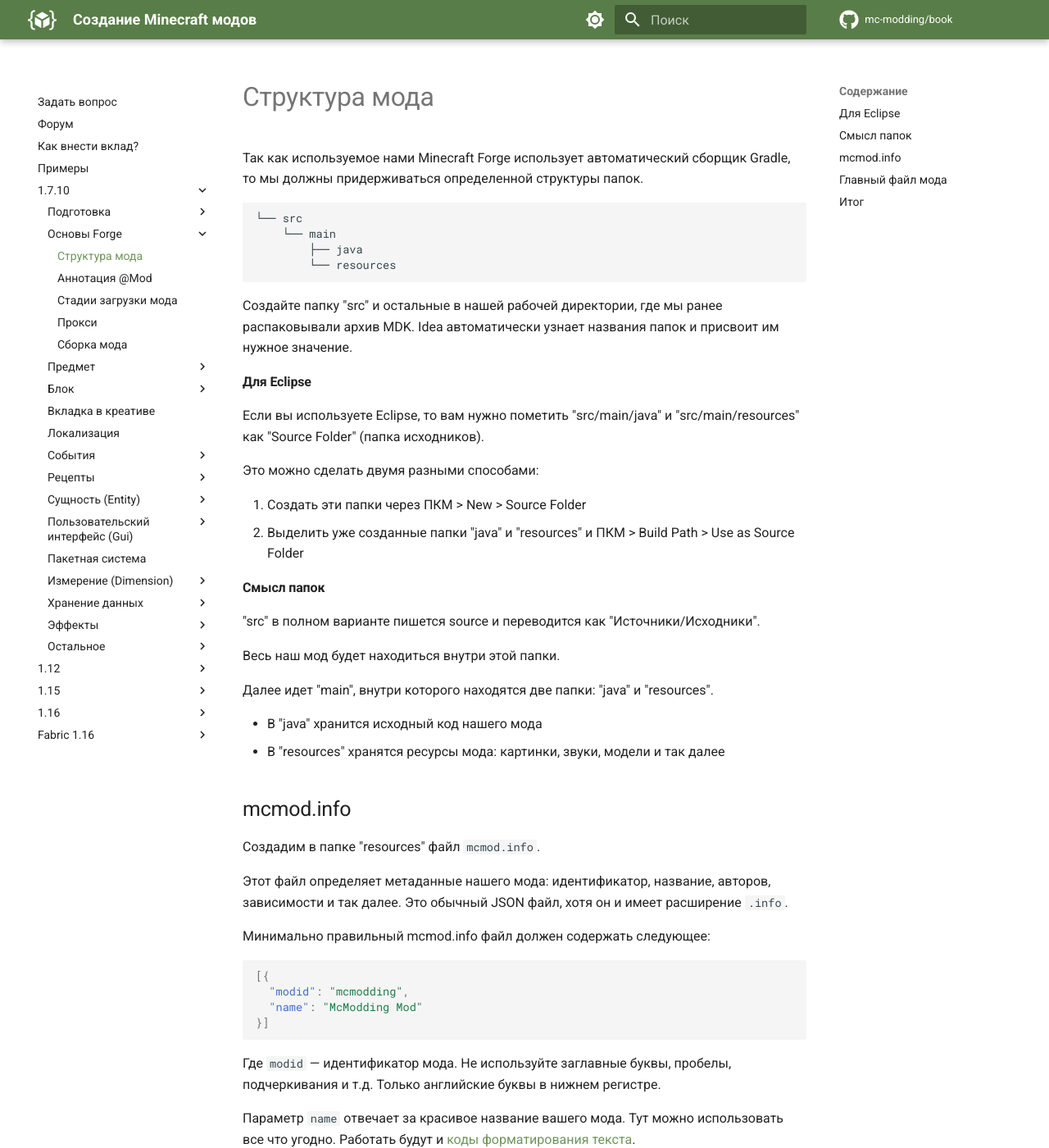
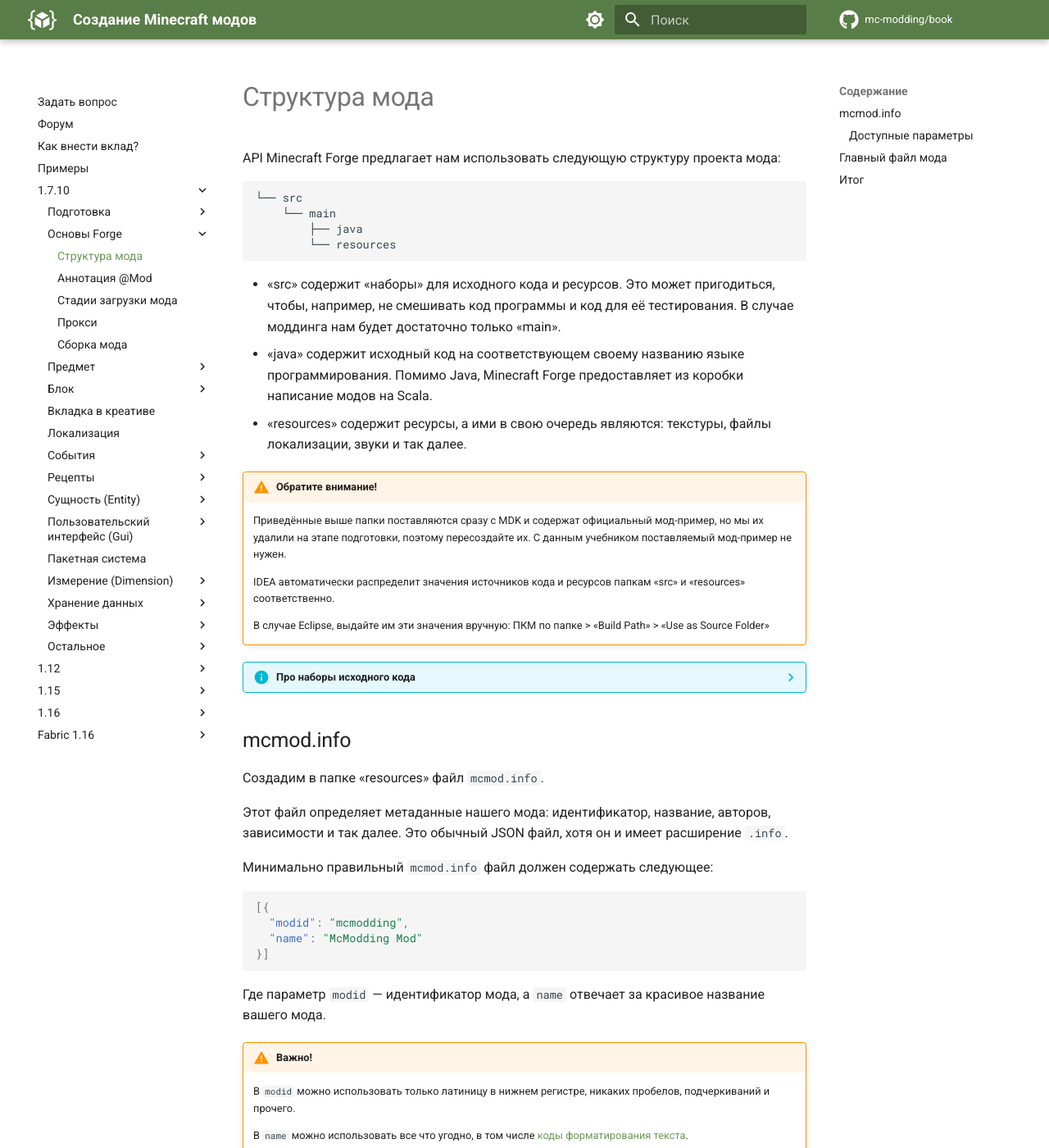
Before and after one commit to mc-modding/book, an MkDocs documentation site: the page built from docs/1.7.10/basics/mod-structure.md, in a window 1280 px wide and 1400 px high. Shown: the whole window at 82% size. Built offline with MkDocs 1.6.1 and Material for MkDocs 9.7.7, drawn with Linux system fonts in a browser that asks for light colours; comment, search, counter and statistics services are not loaded; some of the changed text lies outside the part shown.

Commit message:
refactor: 1.7.10/mod-structure;

````diff
--- a/docs/1.7.10/basics/mod-structure.md
+++ b/docs/1.7.10/basics/mod-structure.md
@@ -2,8 +2,7 @@
 
 # Структура мода
 
-Так как используемое нами Minecraft Forge использует автоматический сборщик Gradle, то мы должны придерживаться определенной
-структуры папок.
+API Minecraft Forge предлагает нам использовать следующую структуру проекта мода:
 
 ```md
 └── src
@@ -12,37 +11,36 @@
         └── resources
 ```
 
-Создайте папку "src" и остальные в нашей рабочей директории, где мы ранее распаковывали архив MDK. Idea автоматически
-узнает названия папок и присвоит им нужное значение.
+- «src» содержит «наборы» для исходного кода и ресурсов. Это может пригодиться, чтобы, например, не смешивать код
+программы и код для её тестирования. В случае моддинга нам будет достаточно только «main».
+- «java» содержит исходный код на соответствующем своему названию языке программирования. Помимо Java, Minecraft Forge
+предоставляет из коробки написание модов на Scala.
+- «resources» содержит ресурсы, а ими в свою очередь являются: текстуры, файлы локализации, звуки и так далее.
 
-#### Для Eclipse
+!!! warning "Обратите внимание!"
+    Приведённые выше папки поставляются сразу с MDK и содержат официальный мод-пример, но мы их удалили на этапе подготовки,
+    поэтому пересоздайте их. С данным учебником поставляемый мод-пример не нужен.
 
-Если вы используете Eclipse, то вам нужно пометить "src/main/java" и "src/main/resources" как "Source Folder" (папка исходников).
+    IDEA автоматически распределит значения источников кода и ресурсов папкам «src» и «resources» соответственно.
 
-Это можно сделать двумя разными способами:
+    В случае Eclipse, выдайте им эти значения вручную: ПКМ по папке > «Build Path» > «Use as Source Folder»
 
-1. Создать эти папки через ПКМ > New > Source Folder
-2. Выделить уже созданные папки "java" и "resources" и ПКМ > Build Path > Use as Source Folder
+??? info "Про наборы исходного кода"
+    По умолчанию Gralde предоставляет наборы: «main» для кода программы и «test» для кода её тестирования (например, для
+    unit-тестов). Minecraft Forge также предоставляет набор «api», файлы которого не будут добавляться в итоговый файл мода,
+    но могут быть использованы во время сборки.
 
-#### Смысл папок
-
-"src" в полном варианте пишется source и переводится как "Источники/Исходники".
-
-Весь наш мод будет находиться внутри этой папки.
-
-Далее идет "main", внутри которого находятся две папки: "java" и "resources".
-
-* В "java" хранится исходный код нашего мода
-* В "resources" хранятся ресурсы мода: картинки, звуки, модели и так далее
+    Подробно про наборы исходного кода вы можете прочесть на
+    [странице документации Gradle](https://docs.gradle.org/current/dsl/org.gradle.api.tasks.SourceSet.html).
 
 ## mcmod.info
 
-Создадим в папке "resources" файл `mcmod.info`.
+Создадим в папке «resources» файл `mcmod.info`.
 
 Этот файл определяет метаданные нашего мода: идентификатор, название, авторов, зависимости и так далее.
 Это обычный JSON файл, хотя он и имеет расширение `.info`.
 
-Минимально правильный mcmod.info файл должен содержать следующее:
+Минимально правильный `mcmod.info` файл должен содержать следующее:
 
 ```json
 [{
@@ -51,59 +49,61 @@
 }]
 ```
 
-Где `modid` — идентификатор мода. Не используйте заглавные буквы, пробелы, подчеркивания и т.д. Только английские буквы
-в нижнем регистре.
+Где параметр `modid` — идентификатор мода, а `name` отвечает за красивое название вашего мода.
 
-Параметр `name` отвечает за красивое название вашего мода. Тут можно использовать все что угодно. Работать будут и [коды
-форматирования текста](http://minecraft.gamepedia.com/Formatting_codes).
+!!! warning "Важно!"
+    В `modid` можно использовать только латиницу в нижнем регистре, никаких пробелов, подчеркиваний и прочего.
 
-| Параметр                 | Описание                                                                                                                                                                                                                     |
-|--------------------------|------------------------------------------------------------------------------------------------------------------------------------------------------------------------------------------------------------------------------|
-| modid                    | Уникальный идентификатор мода                                                                                                                                                                                                |
-| name                     | Название мода                                                                                                                                                                                                                |
-| description              | Описание мода в 1-2 абзаца                                                                                                                                                                                                   |
-| version                  | Версия мода                                                                                                                                                                                                                  |
-| url                      | Ссылка на сайт мода                                                                                                                                                                                                          |
-| updateUrl                | Ссылка для обновления мода                                                                                                                                                                                                   |
-| authorList               | Список имен авторов                                                                                                                                                                                                          |
-| credits                  | Строка с выражением благодарности кому-то                                                                                                                                                                                    |
-| logoFile                 | Путь к логотипу мода                                                                                                                                                                                                         |
-| screenshots              | Массив путей к скриншотам мода. В данный момент не поддерживается                                                                                                                                                            |
-| parent                   | modId родительского мода                                                                                                                                                                                                     |
-| useDependencyInformation | Если true, то следующие три параметра будут учитываться                                                                                                                                                                      |
-| requiredMods             | Массив modId модов, которые требуются для работы данного мода. Если данные моды не установлены, то будет краш игры. Данный параметр не указывает **порядок** загрузки модов. Используйте для этой цели параметр dependencies |
-| dependencies             | Массив modId модов, которые должны быть загружены **до** загрузки данного мода                                                                                                                                               |
-| dependants               | Массив modId модов, которые должны быть загружены **после** загрузки данного мода                                                                                                                                            |
+    В `name` можно использовать все что угодно, в том числе
+    [коды форматирования текста](http://minecraft.gamepedia.com/Formatting_codes).
 
-Вот пример заполненного файла:
+### Доступные параметры
+
+| Параметр                 | Описание                                                                                                                                                                                                                                                           |
+|--------------------------|--------------------------------------------------------------------------------------------------------------------------------------------------------------------------------------------------------------------------------------------------------------------|
+| modid                    | Уникальный идентификатор мода                                                                                                                                                                                                                                      |
+| name                     | Название мода                                                                                                                                                                                                                                                      |
+| description              | Описание мода в 1-2 абзаца                                                                                                                                                                                                                                         |
+| version                  | Версия мода, рекомендуем придерживаться [семантического версионирования](https://semver.org/)                                                                                                                                                                      |
+| url                      | Ссылка на сайт мода, например CurseForge или GitHub                                                                                                                                                                                                                |
+| updateUrl                | Ссылка для обновления мода                                                                                                                                                                                                                                         |
+| authorList               | Список имен авторов                                                                                                                                                                                                                                                |
+| credits                  | Строка для выражения благодарностей, например тем, кто помогал с модом                                                                                                                                                                                             |
+| logoFile                 | Путь к логотипу мода                                                                                                                                                                                                                                               |
+| screenshots              | Массив путей к скриншотам мода. В данный момент не поддерживается                                                                                                                                                                                                  |
+| parent                   | Уникальный идентификатор родительского мода, в списке модов ваш будет отображён как дочерний у родительского                                                                                                                                                       |
+| useDependencyInformation | Если true, то следующие три параметра будут учитываться                                                                                                                                                                                                            |
+| requiredMods             | Массив уникальных идентификаторов модов, которые требуются для работы вашего мода. Если данные моды не установлены, то произойдёт краш игры. Данный параметр не указывает **порядок** загрузки модов. Используйте для этой цели параметр dependencies и dependants |
+| dependencies             | Массив уникальных идентификаторов модов, которые должны быть загружены **до** загрузки данного мода                                                                                                                                                                |
+| dependants               | Массив уникальных идентификаторов модов, которые должны быть загружены **после** загрузки данного мода                                                                                                                                                             |
+
+Пример заполненного файла:
 
 ```json
 [{
   "modid": "mcmodding",
   "name": "McModding Mod",
-  "description": "Это мой первый, крутой мод!",
+  "description": "Это мой первый и крутой мод!",
   "version": "1.0.0",
   "url": "mcmodding.ru",
-  "authorList": ["Icosider", "CMTV"],
-  "credits": "Спасибо что читаете наш учебник."
+  "authorList": ["Icosider", "CMTV", "TheAndrey"],
+  "credits": "Спасибо, что читаете наш учебник."
 }]
 ```
 
-Более подробно о настройке этого файла вы можете прочитать в отдельной статье. Рекомендую обязательно выделить время для этого,
-так как там есть несколько полезных хитростей.
-
 ## Главный файл мода
 
-В предыдущем разделе мы создали файл `mcmod.info`, но игра все еще не распознает мод, в чем можно убедиться, запустив
-клиент. Вы не найдете свой мод в списке установленных модов. Для того чтобы все заработало, нам нужно создать главный файл мода.
+Создав файл `mcmod.info`, мы указали только информацию для мода с выбранным вами «modid», если Вы
+запустите клиент, то не найдёте новосозданный мод. Для того, чтобы файл мода «считался модом»,
+ему нужно создать главный класс.
 
-В папке "java" создайте базовый пакет вашего мода. Если у вас уже есть домен для вашего мода, то отличным названием для
+В папке «java» создайте базовый пакет вашего мода. Если у вас уже есть домен для вашего мода, то отличным названием для
 пакета будет что-то вроде `ru.mcmodding.tutorial`. Если домена у вас нет, вполне подойдет использование вашего никнейма, как
 название пакета верхнего уровня: `mcmodding.tutorial`.
 
 Для данного урока мы будем использовать такой вид: `ru.mcmodding.tutorial`.
 
-Теперь создадим в нем файл `McModding.java`. Это и будет главным файлом нашего мода.
+Теперь создадим в нем класс с названием вашего мода, для урока: `McModding`. Это и будет главным классом нашего мода.
 
 Для того чтобы Minecraft Forge понял, что данный файл действительно является главным, мы должны добавить к определению класса
 аннотацию `@Mod`:
````
